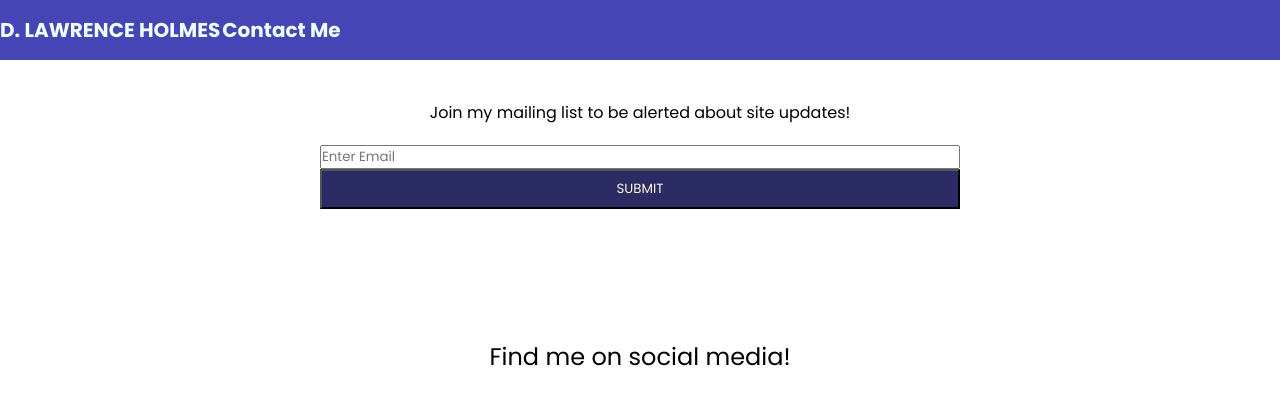
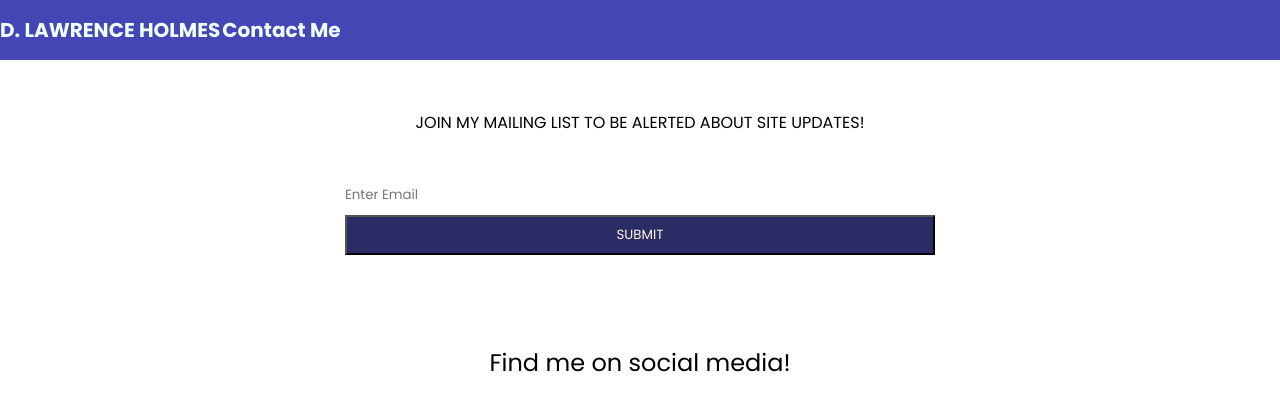
Before and after one commit to davidlholmes/cycling-landing-page, a plain HTML site: page contact.html in a window 1280 px wide. Shown: the top 408 px of the page. Drawn offline with Linux system fonts and the light colour scheme.

Commit message:
Adjusted contact page.

```diff
--- a/style.css
+++ b/style.css
@@ -41,15 +41,21 @@ figcaption {
   display: flex;
   flex-direction: column;
   align-items: center;
+  border: none;
+  font-size: 1em;
+  padding: 10px 50px;
+  text-transform: uppercase;
+  font-weight: normal;
 }
-
 #emailForm {
-  margin-top: 20px;
+  margin-top: 50px;
   width: 50%;
 }
 
 #emailInput {
   width: 100%;
+  border: none;
+  margin-bottom: 10px;
 }
 
 #emailSubmit {
@@ -67,7 +73,7 @@ figcaption {
 */
 
 .socialMedia {
-  margin-top: 130px;
+  margin-top: 80px;
 }
 
 .socialMedia p {
```
